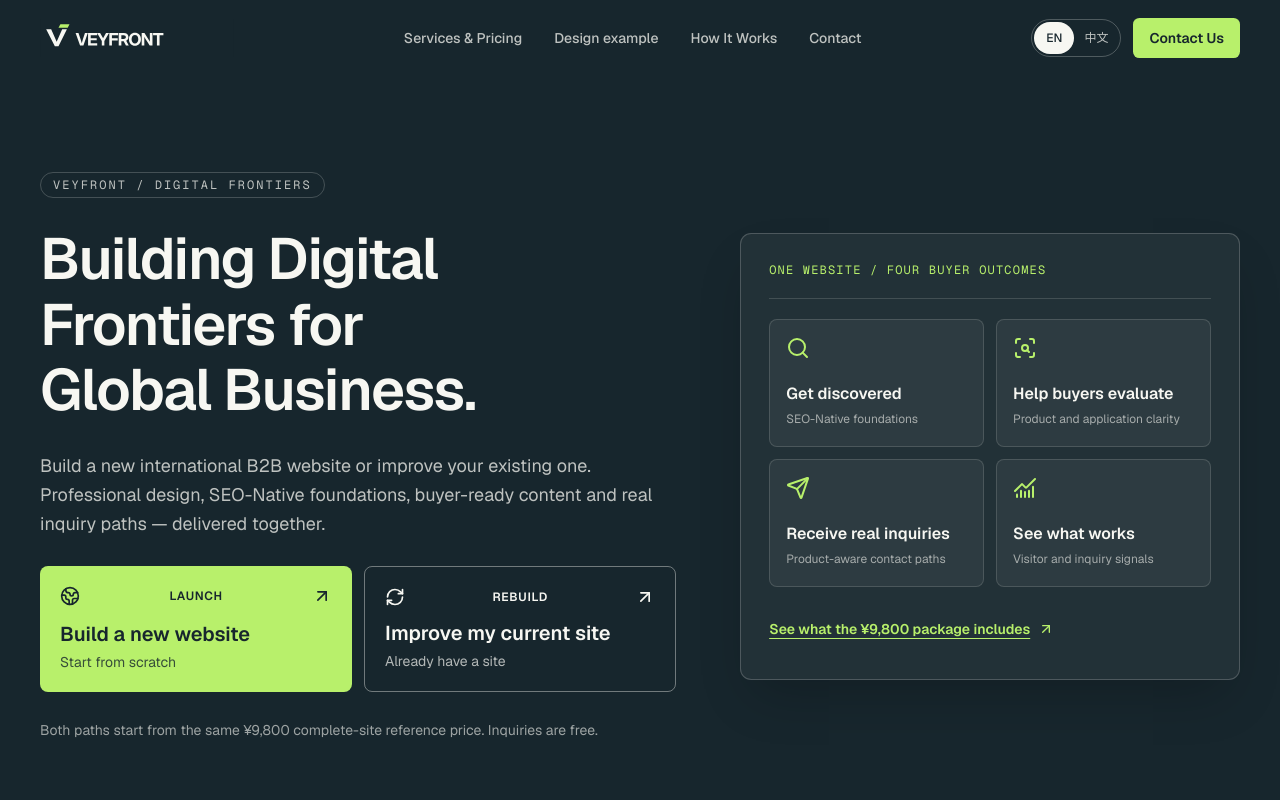
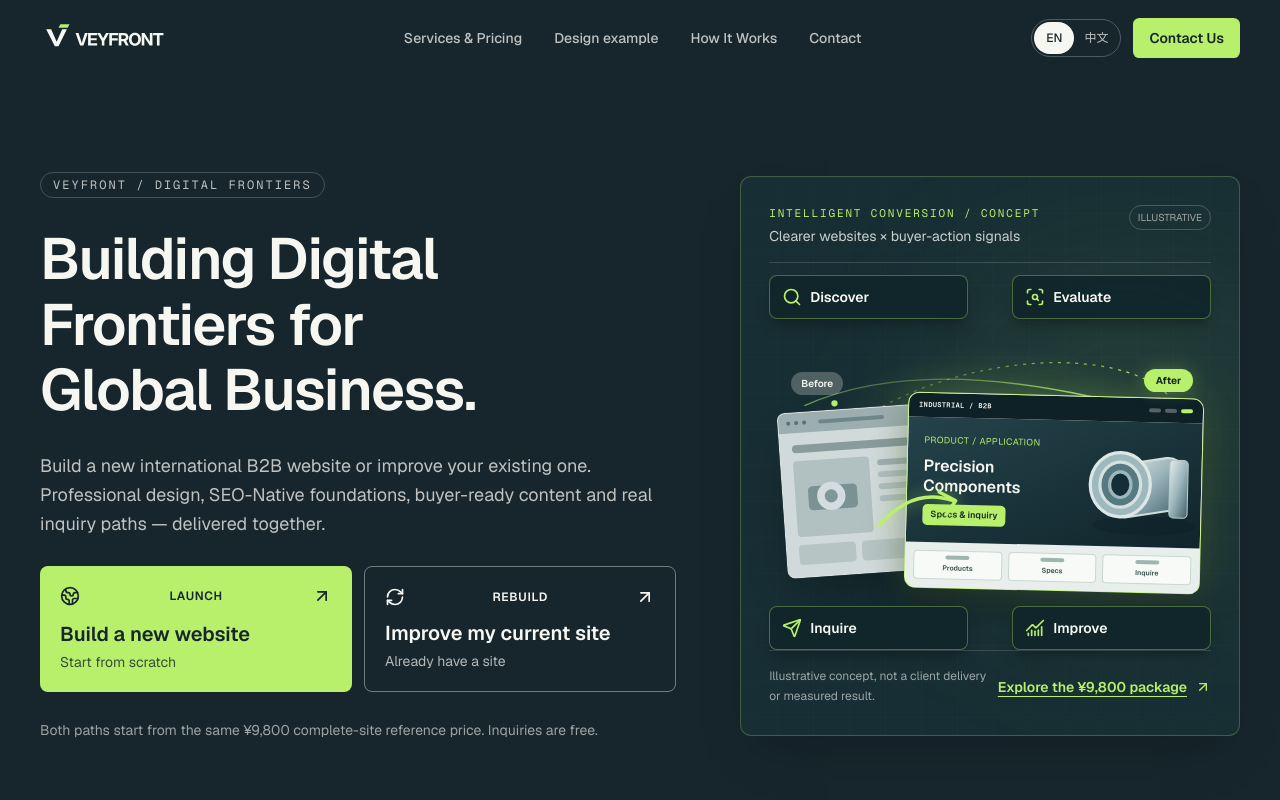
Before and after one commit to gloweaseco-leo/VEYFRONT, a Next.js app: page / in a window 1280 px wide. Shown: the top 800 px of the page. Built offline with nearby package versions, Linux system fonts and the light colour scheme.

Commit message:
feat(w1.7): stable hybrid conversion×AI-native visual in right hero panel only

```diff
--- a/components/home/hero.tsx
+++ b/components/home/hero.tsx
@@ -7,12 +7,7 @@ import { useLang } from '@/lib/i18n'
 export function Hero() {
  const {lang}=useLang()
  const zh=lang==='zh'
- const outcomes=[
-  {icon:Search,title:zh?'被海外客户找到':'Get discovered',detail:zh?'SEO-Native 搜索基础':'SEO-Native foundations'},
-  {icon:ScanSearch,title:zh?'让买家看懂产品':'Help buyers evaluate',detail:zh?'清晰的产品与应用信息':'Product and application clarity'},
-  {icon:Send,title:zh?'接收有效询盘':'Receive real inquiries',detail:zh?'产品相关的联系路径':'Product-aware contact paths'},
-  {icon:ChartNoAxesCombined,title:zh?'看见网站效果':'See what works',detail:zh?'基础访问与询盘数据':'Visitor and inquiry signals'}
- ]
+
  return <section aria-labelledby="hero-title" className="bg-ink text-ivory">
    <div className="mx-auto grid max-w-[1440px] gap-12 px-5 py-16 md:px-10 lg:grid-cols-[minmax(0,1.12fr)_minmax(0,0.88fr)] lg:items-center lg:gap-16 lg:py-24">
     <div className="flex flex-col gap-7">
@@ -35,15 +30,89 @@ export function Hero() {
      </div>
      <p className="text-sm text-ivory/60">{zh?'两种方式，标准建设均为 ¥9,800 参考完整价。提交需求不产生收费。':'Both paths start from the same ¥9,800 complete-site reference price. Inquiries are free.'}</p>
     </div>
-    <div className="rounded-xl border border-ivory/20 bg-ivory/5 p-5 shadow-2xl shadow-black/20 sm:p-7">
-      <p className="border-b border-ivory/15 pb-5 font-mono text-xs uppercase tracking-widest text-lime">{zh?'一个真正能帮助业务的网站':'ONE WEBSITE / FOUR BUYER OUTCOMES'}</p>
-      <div className="grid gap-3 pt-5 sm:grid-cols-2">
-       {outcomes.map(({icon:Icon,title,detail},i)=><div key={i} className="flex min-h-32 flex-col justify-between gap-4 rounded-lg border border-ivory/15 bg-ivory/5 p-4">
-        <Icon className="size-6 text-lime" aria-hidden="true"/>
-        <div><h2 className="text-base font-semibold">{title}</h2><p className="mt-1 text-xs leading-relaxed text-ivory/60">{detail}</p></div>
-       </div>)}
+    <div data-testid="hero-hybrid-panel" className="relative isolate min-w-0 overflow-hidden rounded-xl border border-lime/25 bg-[#172e34] p-5 shadow-2xl shadow-black/20 sm:p-7">
+      <div aria-hidden="true" className="pointer-events-none absolute -right-12 top-24 h-80 w-80 rounded-full bg-lime/10 blur-[95px]"/>
+      <div aria-hidden="true" className="pointer-events-none absolute inset-0 opacity-[0.10]" style={{backgroundImage:'linear-gradient(rgba(184,240,107,.18) 1px,transparent 1px),linear-gradient(90deg,rgba(184,240,107,.18) 1px,transparent 1px)',backgroundSize:'36px 36px'}}/>
+      <div className="relative z-10 flex flex-wrap items-start justify-between gap-2 border-b border-ivory/15 pb-4">
+        <div>
+          <p className="font-mono text-[11px] uppercase tracking-[0.17em] text-lime">{zh?'智能转化 / 设计示意':'INTELLIGENT CONVERSION / CONCEPT'}</p>
+          <p className="mt-1 text-sm text-ivory/80">{zh?'更清楚的网站 × 可观察的买家行动':'Clearer websites × buyer-action signals'}</p>
+        </div>
+        <span className="rounded-full border border-ivory/20 px-2 py-1 text-[10px] text-ivory/60">{zh?'概念展示':'ILLUSTRATIVE'}</span>
       </div>
-      <Link href="/pricing" className="mt-5 inline-flex min-h-11 items-center gap-2 text-sm font-semibold text-lime underline underline-offset-4">{zh?'查看 ¥9,800 完整服务内容':'See what the ¥9,800 package includes'} <ArrowUpRight className="size-4"/></Link>
+
+      <div data-testid="hero-hybrid-visual" role="img" aria-label={zh?'非真实客户案例：从信息杂乱的网站到清晰的工业产品网站，周围连接搜索发现、买家评估、有效询盘与持续改善四个信号节点。':'Illustrative comparison, not a real client case: a clearer industrial product website with discover, evaluate, inquire and improve signals.'} className="relative z-10 mx-auto mt-3 h-[340px] max-w-[560px] sm:h-[375px]">
+        <svg aria-hidden="true" viewBox="0 0 560 370" preserveAspectRatio="xMidYMid meet" className="pointer-events-none absolute inset-0 h-full w-full">
+          <defs>
+            <linearGradient id="vf-hybrid-path" x1="0" y1="0" x2="1" y2="1"><stop offset="0" stopColor="#b8f06b" stopOpacity=".10"/><stop offset=".55" stopColor="#b8f06b" stopOpacity=".88"/><stop offset="1" stopColor="#b8f06b" stopOpacity=".10"/></linearGradient>
+            <radialGradient id="vf-hybrid-ambient"><stop offset="0" stopColor="#b8f06b" stopOpacity=".20"/><stop offset="1" stopColor="#b8f06b" stopOpacity="0"/></radialGradient>
+          </defs>
+          <ellipse cx="285" cy="185" rx="230" ry="150" fill="url(#vf-hybrid-ambient)"/>
+          <ellipse cx="286" cy="184" rx="243" ry="116" fill="none" stroke="url(#vf-hybrid-path)" strokeWidth="1.5" strokeDasharray="4 7" transform="rotate(-13 286 184)"/>
+          <path d="M45 113 Q210 39 511 128" fill="none" stroke="url(#vf-hybrid-path)" strokeWidth="1.6"/>
+          <path d="M48 253 Q285 344 513 246" fill="none" stroke="url(#vf-hybrid-path)" strokeWidth="1.6"/>
+          <circle cx="83" cy="110" r="4" fill="#b8f06b"/><circle cx="484" cy="120" r="4" fill="#b8f06b"/>
+          <circle cx="85" cy="270" r="4" fill="#b8f06b"/><circle cx="480" cy="265" r="4" fill="#b8f06b"/>
+        </svg>
+
+        {[
+          {icon:Search,zh:'搜索发现',en:'Discover',pos:'left-0 top-0'},
+          {icon:ScanSearch,zh:'买家评估',en:'Evaluate',pos:'right-0 top-0'},
+          {icon:Send,zh:'有效询盘',en:'Inquire',pos:'bottom-0 left-0'},
+          {icon:ChartNoAxesCombined,zh:'持续改善',en:'Improve',pos:'bottom-0 right-0'},
+        ].map(({icon:Icon,zh:cn,en,pos})=><div key={pos} data-testid="hero-hybrid-signal" className={'absolute z-30 flex min-h-11 w-[45%] items-center gap-2 rounded-lg border border-lime/35 bg-[#10262c]/95 px-3 py-2 shadow-lg shadow-black/20 '+pos}>
+          <Icon className="size-4 shrink-0 text-lime sm:size-5" aria-hidden="true"/>
+          <span className="text-xs font-semibold sm:text-sm">{zh?cn:en}</span>
+        </div>)}
+
+        <span className="absolute left-[5%] top-[26%] z-20 rounded-full bg-ivory/25 px-2.5 py-1 text-[10px] font-semibold">{zh?'之前':'Before'}</span>
+        <div data-testid="hero-site-before" className="absolute left-[3%] top-[35%] z-10 w-[47%] -rotate-[4deg] overflow-hidden rounded-lg border border-ivory/25 bg-[#d0dada] shadow-2xl shadow-black/30">
+          <div className="flex h-5 items-center gap-1 bg-[#9daeb0] px-2"><i className="size-1 rounded-full bg-[#597276]"/><i className="size-1 rounded-full bg-[#597276]"/><i className="size-1 rounded-full bg-[#597276]"/><i className="ml-2 h-1 w-[35%] rounded bg-[#70878a]"/></div>
+          <div className="space-y-2 p-3">
+            <div className="h-2 w-2/3 rounded bg-[#899b9d]"/>
+            <div className="flex gap-2">
+              <div className="flex aspect-square w-[42%] items-center justify-center rounded bg-[#b1c0c1]">
+                <svg viewBox="0 0 70 60" className="size-full" aria-hidden="true"><rect x="12" y="19" width="45" height="22" rx="4" fill="#7c9194"/><circle cx="33" cy="29" r="13" fill="#d3dddd"/><circle cx="33" cy="29" r="6" fill="#809699"/></svg>
+              </div>
+              <div className="flex flex-1 flex-col gap-1.5 pt-1"><i className="h-1.5 w-full rounded bg-[#a1b0b1]"/><i className="h-1.5 w-4/5 rounded bg-[#b0bfc0]"/><i className="h-1.5 w-full rounded bg-[#b0bfc0]"/><i className="h-1.5 w-2/3 rounded bg-[#b0bfc0]"/></div>
+            </div>
+            <div className="flex gap-1.5"><i className="h-5 flex-1 rounded bg-[#b6c4c4]"/><i className="h-5 flex-1 rounded bg-[#b6c4c4]"/><i className="h-5 flex-1 rounded bg-[#b6c4c4]"/></div>
+          </div>
+        </div>
+
+        <svg aria-hidden="true" viewBox="0 0 100 55" className="pointer-events-none absolute left-[23%] top-[56%] z-30 h-12 w-20 overflow-visible drop-shadow-[0_0_8px_rgba(184,240,107,.6)] sm:w-24"><path d="M5 46 Q43 2 89 18" fill="none" stroke="#b8f06b" strokeWidth="4" strokeLinecap="round"/><path d="M73 8 L92 18 L81 34" fill="none" stroke="#b8f06b" strokeWidth="4" strokeLinecap="round" strokeLinejoin="round"/></svg>
+
+        <span className="absolute right-[4%] top-[25%] z-30 rounded-full bg-lime px-3 py-1 text-[10px] font-bold text-ink shadow-[0_0_18px_rgba(184,240,107,.25)]">{zh?'之后':'After'}</span>
+        <div data-testid="hero-site-after" className="absolute right-[2%] top-[32%] z-20 w-[67%] rotate-[1.4deg] overflow-hidden rounded-xl border border-lime/75 bg-ivory shadow-[0_0_34px_rgba(184,240,107,.20),0_16px_35px_rgba(0,0,0,.35)]">
+          <div className="flex h-6 items-center justify-between bg-[#0d2127] px-2.5">
+            <span className="font-mono text-[7px] font-semibold tracking-wider text-ivory">INDUSTRIAL / B2B</span>
+            <div className="flex gap-1"><i className="h-1 w-3 rounded bg-ivory/30"/><i className="h-1 w-3 rounded bg-ivory/30"/><i className="h-1 w-3 rounded bg-lime"/></div>
+          </div>
+          <div className="relative grid min-h-[98px] grid-cols-[1.2fr_.8fr] overflow-hidden bg-gradient-to-br from-[#25434b] to-[#10252b] p-3 sm:min-h-[125px] sm:p-4">
+            <div className="relative z-10 flex flex-col items-start justify-center gap-2">
+              <p className="text-[7px] uppercase tracking-wider text-lime sm:text-[9px]">{zh?'产品与应用':'PRODUCT / APPLICATION'}</p>
+              <p className="text-balance text-[12px] font-semibold leading-tight sm:text-[16px]">{zh?'精密工业零部件':'Precision Components'}</p>
+              <span className="rounded-sm bg-lime px-2 py-1 text-[7px] font-semibold text-ink sm:text-[9px]">{zh?'规格与询盘':'Specs & inquiry'}</span>
+            </div>
+            <svg viewBox="0 0 140 105" className="absolute -right-2 bottom-0 h-full w-[51%]" aria-hidden="true">
+              <defs><linearGradient id="vf-hybrid-metal" x1="0" y1="0" x2="1" y2="1"><stop offset="0" stopColor="#e3edec"/><stop offset=".5" stopColor="#9bb4bb"/><stop offset="1" stopColor="#42616c"/></linearGradient></defs>
+              <ellipse cx="80" cy="91" rx="48" ry="9" fill="#091c23" opacity=".35"/>
+              <rect x="45" y="31" width="73" height="49" rx="14" fill="url(#vf-hybrid-metal)" stroke="#d1dddb" strokeWidth="2" transform="rotate(-10 80 55)"/>
+              <ellipse cx="57" cy="53" rx="28" ry="30" fill="#9eb9bd" stroke="#dbe8e6" strokeWidth="3"/>
+              <ellipse cx="57" cy="53" rx="19" ry="21" fill="#567a82" stroke="#d5e1df" strokeWidth="3"/>
+              <ellipse cx="57" cy="53" rx="10" ry="12" fill="#142d36" stroke="#9db8bd" strokeWidth="3"/>
+              <rect x="103" y="29" width="17" height="54" rx="4" fill="url(#vf-hybrid-metal)" stroke="#b9c9c9"/>
+            </svg>
+          </div>
+          <div className="grid grid-cols-3 gap-1.5 bg-[#e7eeeb] p-2">{[
+            zh?'产品':'Products',zh?'规格':'Specs',zh?'询盘':'Inquire'
+          ].map((label,i)=><div key={i} className="flex min-h-7 flex-col items-center justify-center gap-1 rounded border border-[#cad8d1] bg-[#f7faf6] px-1 py-1"><span className="h-1 w-6 rounded bg-[#9db7b0]"/><span className="text-[7px] font-semibold text-[#35514a]">{label}</span></div>)}</div>
+        </div>
+      </div>
+      <div className="relative z-10 flex flex-col gap-2 border-t border-ivory/15 pt-4 sm:flex-row sm:items-center sm:justify-between">
+        <p className="text-xs leading-relaxed text-ivory/60">{zh?'设计示意，非真实客户交付或增长数据。':'Illustrative concept, not a client delivery or measured result.'}</p>
+        <Link href="/pricing" className="inline-flex min-h-10 shrink-0 items-center gap-2 text-sm font-semibold text-lime underline underline-offset-4 focus-visible:outline-2 focus-visible:outline-lime">{zh?'查看 ¥9,800 完整服务内容':'Explore the ¥9,800 package'} <ArrowUpRight aria-hidden="true" className="size-4"/></Link>
+      </div>
     </div>
    </div>
  </section>
```
